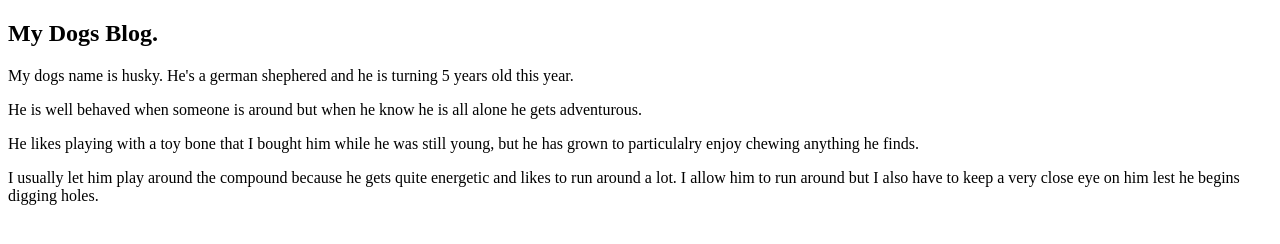
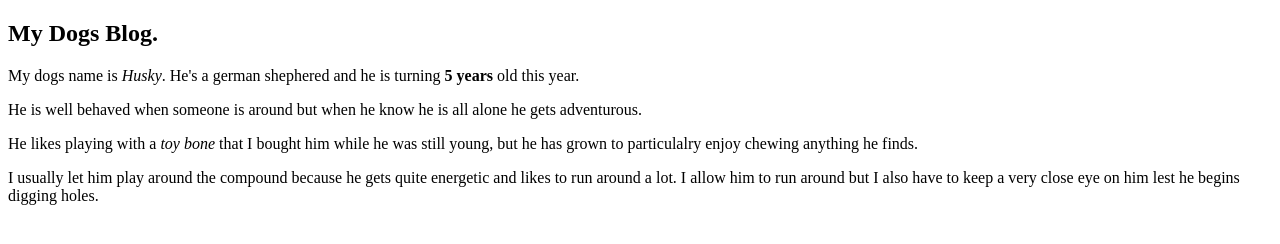
Before and after one commit to lawrence254/petsite, a plain HTML site: page index.html in a window 1280 px wide. Drawn offline with Linux system fonts and the light colour scheme.

Commit message:
Add strong and em tags to the blog page

```diff
--- a/index.html
+++ b/index.html
@@ -6,9 +6,9 @@
   </head>
   <body>
     <h2>My Dogs Blog.</h2>
-    <p>My dogs name is husky. He's a german shephered and he is turning 5 years old this year.</p>
+    <p>My dogs name is <em>Husky</em>. He's a german shephered and he is turning <strong>5 years</strong> old this year.</p>
     <p>He is well behaved when someone is around but when he know he is all alone he gets adventurous.</p>
-    <p>He likes playing with a toy bone that I bought him while he was still young, but he has grown to particulalry enjoy chewing anything he finds.</p>
+    <p>He likes playing with a <em>toy bone</em> that I bought him while he was still young, but he has grown to particulalry enjoy chewing anything he finds.</p>
     <p>I usually let him play around the compound because he gets quite energetic and likes to run around a lot. I allow him to run around but I also have to keep a very close eye on him lest he begins digging holes.</p>
   </body>
 </html>
```
